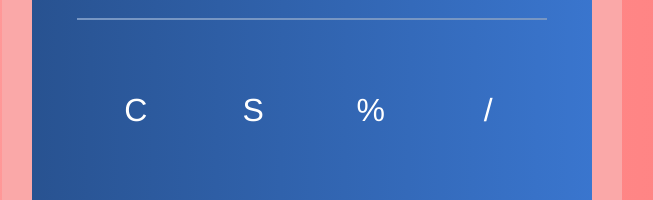
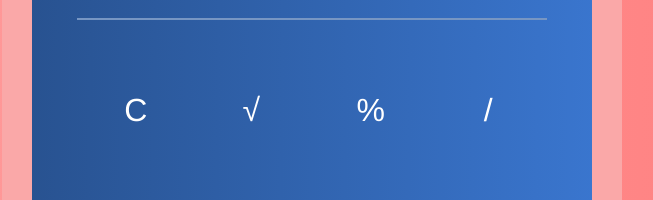
Before and after one commit to dinosavr/react-ts-calc, a React app: page / in a window 1280 px wide. Shown: the part 298-498 px from the top of the page, without its empty margins (328-981 px from the left). Built offline with nearby package versions, Linux system fonts and the light colour scheme.

Commit message:
feat: most part of calculate function

```diff
--- a/src/components/ButtonsList/ButtonsList.tsx
+++ b/src/components/ButtonsList/ButtonsList.tsx
@@ -2,7 +2,18 @@ import './ButtonsList.scss';
 import * as React from 'react';
 import Button from '../buttons/Button/Button';
 import Wrapper from '../Wrapper';
-import { calcButtonsData, CANCEL, COMMA,  NUM_0, PERCENT, RESULT, SUBTRACTION, SUMMATION } from '../../services/data/constants';
+import {
+  calcButtonsData,
+  CANCEL,
+  COMMA,
+  DOUBLE_ZERO,
+  NUM_0,
+  PERCENT,
+  RESULT,
+  SQRT,
+  SUBTRACTION,
+  SUMMATION,
+} from '../../services/data/constants';
 import { IButtonProps } from '../../services/data/models';
 import { useContext } from 'react';
 import { AppContext } from '../../context/context';
@@ -10,25 +21,21 @@ import { calc } from '../../services/calc';
 
 const ButtonsList = () => {
   const contextType = useContext(AppContext);
-  const { expr, setExpr, answer, setAnswer } = contextType;
+  const { expr, setExpr, setAnswer } = contextType;
   let exprInCalc = expr;
-  let answerInCalc = answer;
 
   const getTypeButton = (value: string): void => {
-    if (value === CANCEL) {
-      exprInCalc = NUM_0;
-      setExpr(exprInCalc);
-    } else if (value === RESULT) {
-      answerInCalc = calc(exprInCalc)
-      setAnswer(answerInCalc)
+    const isNumber = !isNaN(Number(value));
+    if (value === CANCEL) (expr !== String(NUM_0)) ? setExpr(NUM_0) : setAnswer(NUM_0);
+    else if (value === RESULT) setAnswer(calc(exprInCalc));
+    else if (isNumber) {
+      if(exprInCalc === String(NUM_0)) exprInCalc = '';
+      setExpr((exprInCalc += value));
     }
-    else if (Number(value) || value === COMMA) {
-      exprInCalc += value;
-      setExpr(exprInCalc);
-    }
+    else if (value === COMMA) setExpr((exprInCalc += value));
+    else if (value === SQRT) setExpr(`${SQRT}(${exprInCalc})`);
     else {
-      if(isNaN(Number(value)) ) value = ` ${value} `;
-      exprInCalc += value;
+      if (!isNumber) exprInCalc += ` ${value} `;
       setExpr(exprInCalc);
     }
   };
@@ -36,11 +43,12 @@ const ButtonsList = () => {
   return (
     <div className="btn-list">
       {calcButtonsData.map(
-        ({ className, text, onClick }: IButtonProps, index: Number) => (
+        ({ className, text, innerHtml, onClick }: IButtonProps, index: Number) => (
           <Wrapper key={`${index}`} className="wrapper-btn">
             <Button
               className={`btn d-block m-auto ${className ? className : ''}`}
               value={text}
+              innerHtml={innerHtml}
               onClick={onClick ? onClick : getTypeButton}>
               {text}
             </Button>
--- a/src/components/CalcOutput/CalcOutput.scss
+++ b/src/components/CalcOutput/CalcOutput.scss
@@ -25,4 +25,5 @@
   font-weight: 700;
   color: white;
   text-align: right;
+  overflow: hidden;
 }
--- a/src/components/CalcOutput/CalcOutput.tsx
+++ b/src/components/CalcOutput/CalcOutput.tsx
@@ -3,17 +3,24 @@ import * as React from 'react';
 import { AppContext } from '../../context/context';
 import { CalcOutputProps } from './models';
 import { useContext } from 'react';
+import { SQRT } from '../../services/data/constants';
 
-// static contextType = ThemeContext;
 const CalcBody: React.FC<CalcOutputProps> = ({}) => {
   const contextType = useContext(AppContext);
   const { expr, answer } = contextType;
+  let correctExpr = expr;
+  correctExpr = correctExpr.replaceAll(SQRT, '&Sqrt;');
+  function getInnerHtml() {
+    return { __html: correctExpr };
+  }
+  let correctAnswer = answer;
+  if(correctAnswer === 'NaN') correctAnswer = 'Error'
   return (
     <div className="calcOutput">
       <div className="example-output">
-        <span className="example">{expr}</span>
+        <span className="example" dangerouslySetInnerHTML={getInnerHtml()}></span>
       </div>
-      <div className="result">{answer}</div>
+      <div className="result">{correctAnswer}</div>
     </div>
   );
 };
--- a/src/components/buttons/Button/Button.scss
+++ b/src/components/buttons/Button/Button.scss
@@ -42,6 +42,11 @@
     color: red;
   }
 
+  &--symbol .innerText{
+    position: relative;
+    right: 2px;
+  }
+
   &:after {
     content: "";
     display: block;
--- a/src/components/buttons/Button/Button.tsx
+++ b/src/components/buttons/Button/Button.tsx
@@ -3,10 +3,18 @@ import * as React from 'react';
 // import classNames from 'classnames';
 import { ButtonProps } from './models';
 
-const Button: React.FC<ButtonProps> = ({ children, id, className, value, onClick }) => {
+const Button: React.FC<ButtonProps> = ({ children, id, className, value, innerHtml, onClick }) => {
+  const isInnerHtml = Boolean(innerHtml);
+  function getInnerHtml() {
+    return {__html: innerHtml};
+  }
+
   return (
     <button id={id} className={className} value={value} onClick={onClick?(() => onClick(value)):(() => {})}>
-      <span>{ children }</span>
+      {isInnerHtml
+        ? <span className='innerText' dangerouslySetInnerHTML={getInnerHtml()}></span>
+        : <span className='innerText'>{ children }</span>
+      }
     </button>
   );
 };
--- a/src/components/buttons/Button/models.ts
+++ b/src/components/buttons/Button/models.ts
@@ -8,5 +8,6 @@ export interface ButtonProps {
   disabled?: boolean;
   active?: boolean;
   submit?: boolean;
+  innerHtml?: string;
   onClick?: (value: string) => void;
 }
--- a/src/services/calc.ts
+++ b/src/services/calc.ts
@@ -1,4 +1,4 @@
-import { DIVISION, MULTIPLICATION, SUBTRACTION, SUMMATION } from "./data/constants";
+import { DIVISION, MULTIPLICATION, SQRT, SUBTRACTION, SUMMATION } from "./data/constants";
 
 const CONSTANTS = {
     brackets: ['(', ')'],
@@ -17,6 +17,7 @@ const CONSTANTS = {
     let expr = `${expression}`
     expr = removeSpaces(expr)
     expr = replaceIncorrectSymbol(expr)
+    expr = removeKeyWords(expr)
     const sub = CONSTANTS.minusSymbol
     const negativeSymbol = CONSTANTS.negativeSymbol
 
@@ -48,8 +49,8 @@ const CONSTANTS = {
       if (!isBracket) noBracketsExp = noBracketsExp + expr.charAt(i)
 
       if (expr.charAt(i) === closeBracket) {
-        const resSimpleExp = countSimpleExpr(noBracketsExp)
-        newExpr = newExpr.slice(0, -1) + resSimpleExp + expr.slice(i + 1)
+        const countSqrt = Math.sqrt(parseFloat(countSimpleExpr(noBracketsExp)))
+        newExpr = newExpr.slice(0, -1) + countSqrt + expr.slice(i + 1)
         noBracketsExp = ''
         return newExpr
       }
@@ -150,6 +151,10 @@ const CONSTANTS = {
     return expr.replace(/\s/g, '')
   }
 
+  function removeKeyWords (expr: string) {
+    return expr.split(SQRT).join('');
+  }
+
   function replaceIncorrectSymbol (expr: string) {
     return expr.replace(/\x/g, '*').replace(/\,/g, '.')
   }
--- a/src/services/data/constants.ts
+++ b/src/services/data/constants.ts
@@ -1,6 +1,5 @@
 import { IButtonProps} from './models';
 
-// export const INITIAL_EXPR = '(2.4 x (46 - 26)) x 5';
 export const INITIAL_EXPR = '2 * 3 - 2';
 
 export enum calcNumButtons {
@@ -17,7 +16,7 @@ export enum calcNumButtons {
 }
 export enum calcActionButtons {
   CANCEL = 'C',
-  SQRT = 'S',
+  SQRT = 'Sqrt',
   PERCENT = '%',
   DIVISION = '/',
   MULTIPLICATION = 'x',
@@ -33,7 +32,7 @@ export const {CANCEL, SQRT, PERCENT, DIVISION, MULTIPLICATION, SUBTRACTION, SUMM
 
 export const calcButtonsData: IButtonProps[] = [
   { text: CANCEL},
-  { text: SQRT},
+  { className: 'btn--symbol', text: SQRT, innerHtml: '&Sqrt;'},
   { text: PERCENT},
   { text: DIVISION},
   { text: NUM_7},
--- a/src/services/data/models.ts
+++ b/src/services/data/models.ts
@@ -3,5 +3,6 @@ export interface IButtonProps {
   className?: string;
   text?: string;
   priority?: number;
+  innerHtml?: string;
   onClick?: (value: string) => void;
 }
--- a/tsconfig.json
+++ b/tsconfig.json
@@ -7,5 +7,9 @@
       "jsx": "react",
       "allowJs": true,
       "moduleResolution": "Node",
+      "lib": [
+        "es5", "es6", "dom",
+        "ES2021.String"
+      ]
     }
   }
```
